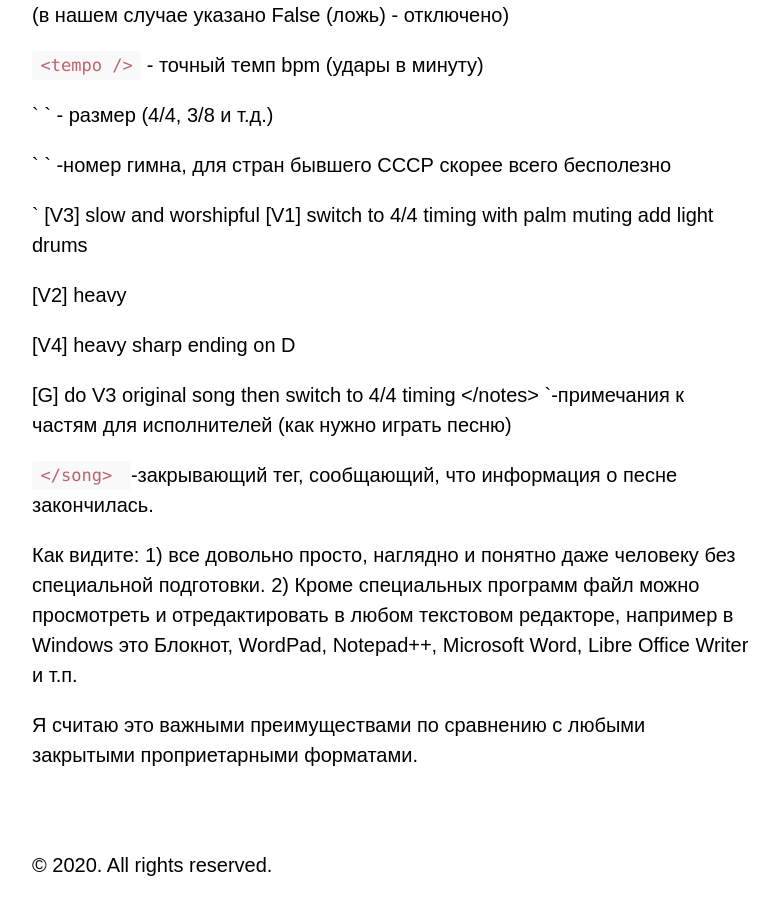
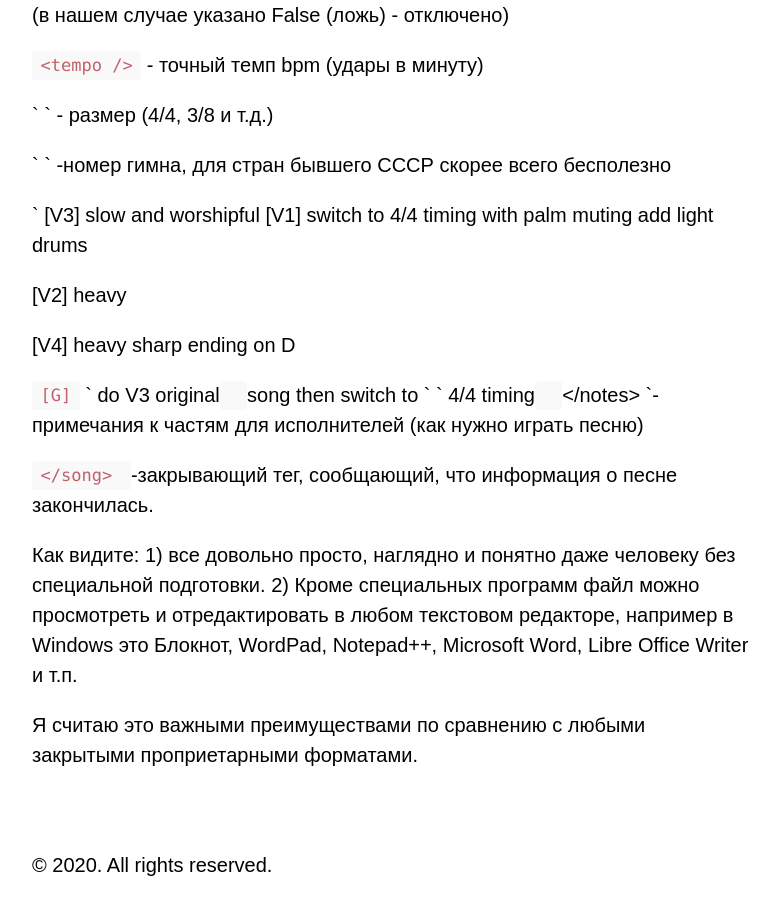
Before and after one commit to SergKnyz/alexblog, a Jekyll site: the page built from _posts/2020-03-08-fail-v-formatie-opensong.markdown, in a window 1280 px wide and 900 px high, scrolled down 3803 px. Shown: the whole window, without its empty margins (248-1027 px from the left). Built offline with Jekyll 4.4.1, drawn with Linux system fonts in a browser that asks for light colours; our own code applies the rules of GitHub Pages for plain Markdown files.

```diff
--- a/_posts/2020-03-08-fail-v-formatie-opensong.markdown
+++ b/_posts/2020-03-08-fail-v-formatie-opensong.markdown
@@ -146,11 +146,11 @@ XML.
  sharp ending
  on D
 
-[G]
- do V3 original
- song then switch to
- 4/4 timing
- </notes> `-примечания к частям для исполнителей (как нужно играть песню)
+`[G]`
+` do V3 original`
+` song then switch to `
+` 4/4 timing`
+ `</notes> `-примечания к частям для исполнителей (как нужно играть песню)
 
 `</song> `-закрывающий тег, сообщающий, что информация о песне закончилась.
 
```
